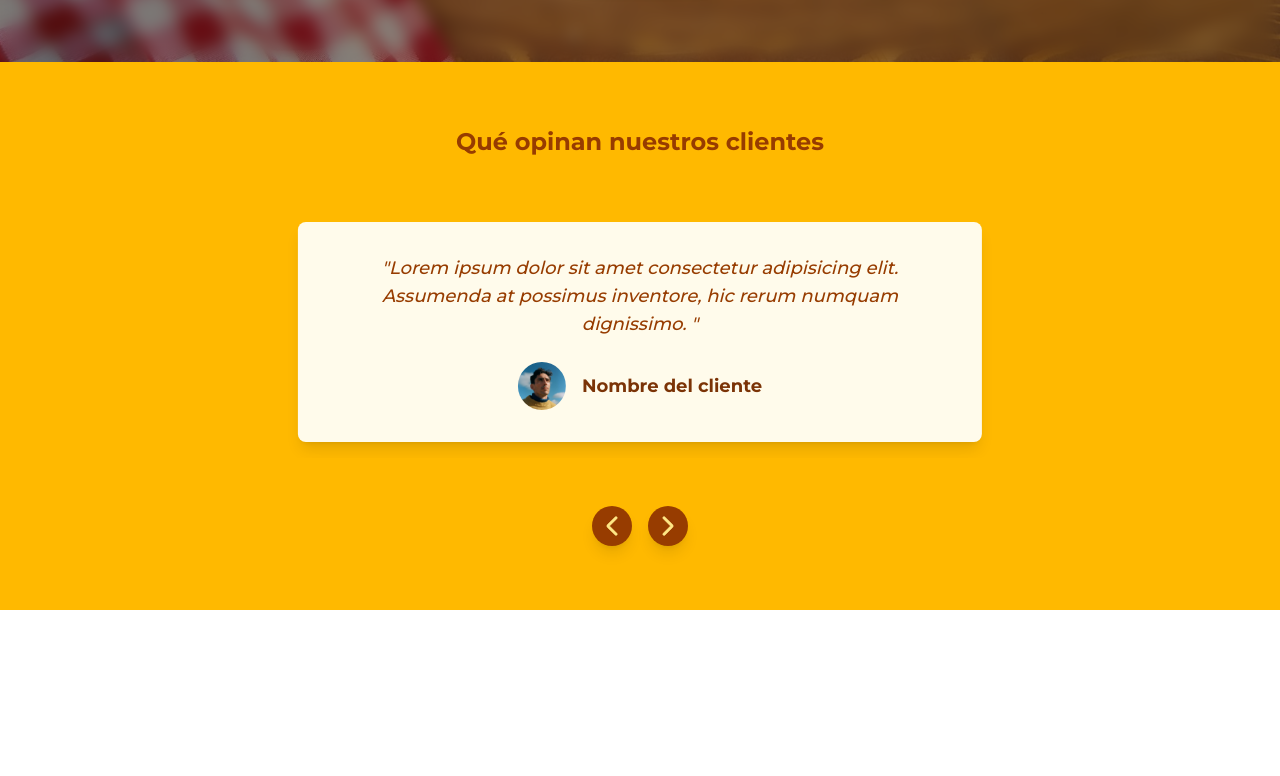
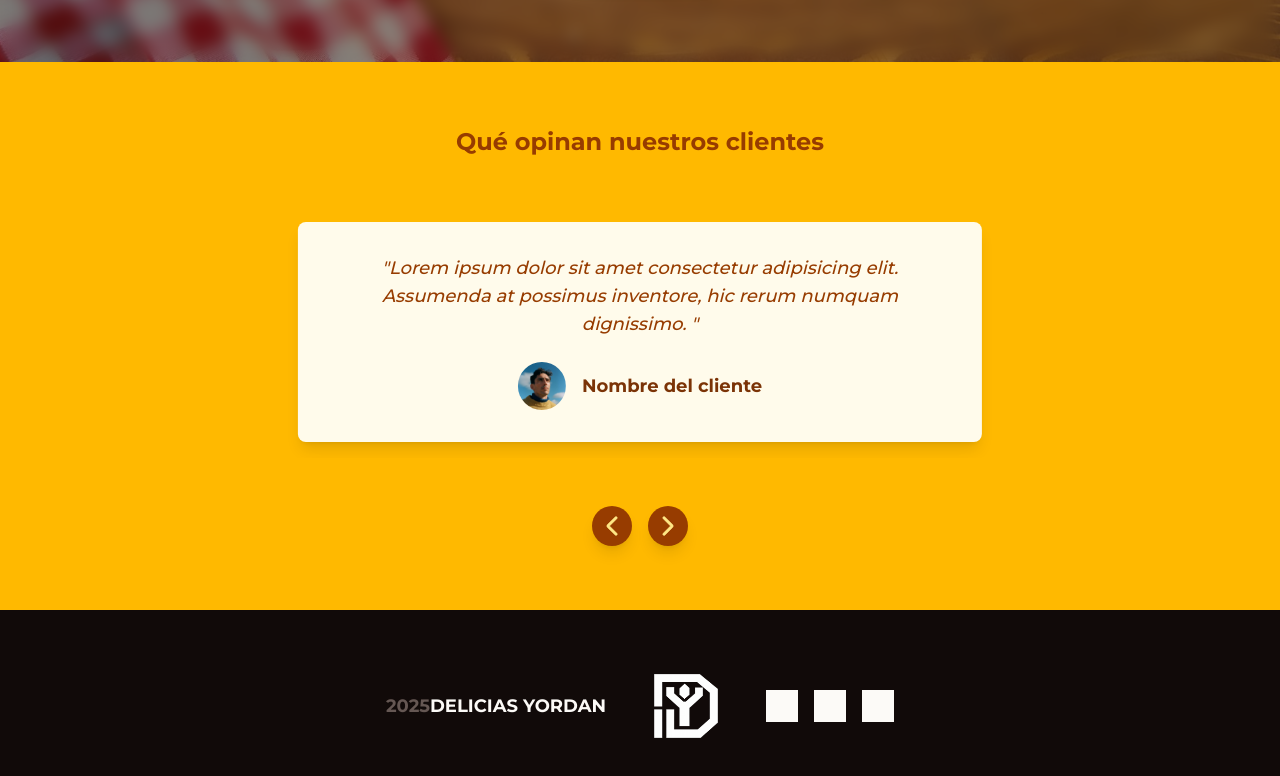
Before and after one commit to daxhoDev/delicias-yordan, a Next.js app: page / in a window 1280 px wide. Shown: the part 2846-3622 px from the top of the page. Before the commit the page ends 3456 px from the top, so only its background shows below. Built offline with nearby package versions, Linux system fonts and the light colour scheme.

Commit message:
feat: footer

```diff
--- a/src/components/footer.tsx
+++ b/src/components/footer.tsx
@@ -1,3 +1,22 @@
+import Image from "next/image";
+import brandLogoWhite from "@/public/brand-logo-white.png";
+
 export default function Footer(): React.ReactNode {
-  return <footer></footer>;
+  return (
+    <footer className="bg-grey-900 flex flex-col md:flex-row justify-center gap-12 items-center p-16">
+      <p className="text-grey-100 font-bold">
+        <span className="text-grey-500">2025</span>DELICIAS YORDAN
+      </p>
+      <Image
+        src={brandLogoWhite}
+        alt="Logo Delicias Yordan"
+        className="size-16"
+      />
+      <div className="flex items-center justify-center gap-4">
+        <span className="bg-grey-100 size-8"></span>
+        <span className="bg-grey-100 size-8"></span>
+        <span className="bg-grey-100 size-8"></span>
+      </div>
+    </footer>
+  );
 }
--- a/src/globals.css
+++ b/src/globals.css
@@ -1,16 +1,6 @@
 @import "tailwindcss";
 
-/* @theme {
-  --color-primary-900: hsl(30, 100%, 08%);
-  --color-primary-800: hsl(30, 100%, 18%);
-  --color-primary-700: hsl(30, 100%, 30%);
-  --color-ürimary-600: hsl(35, 100%, 42%);
-  --color-primary-500: hsl(40, 100%, 50%);
-  --color-primary-400: hsl(49, 100%, 60%);
-  --color-primary-300: hsl(55, 100%, 70%);
-  --color-primary-200: hsl(60, 100%, 80%);
-  --color-primary-100: hsl(60, 100%, 95%);
-
+@theme {
   --color-grey-900: hsl(10, 30%, 5%);
   --color-grey-800: hsl(08, 08%, 13%);
   --color-grey-700: hsl(15, 10%, 20%);
@@ -20,4 +10,4 @@
   --color-grey-300: hsl(23, 10%, 54%);
   --color-grey-200: hsl(25, 20%, 80%);
   --color-grey-100: hsl(30, 50%, 98%);
-} */
+}
```
